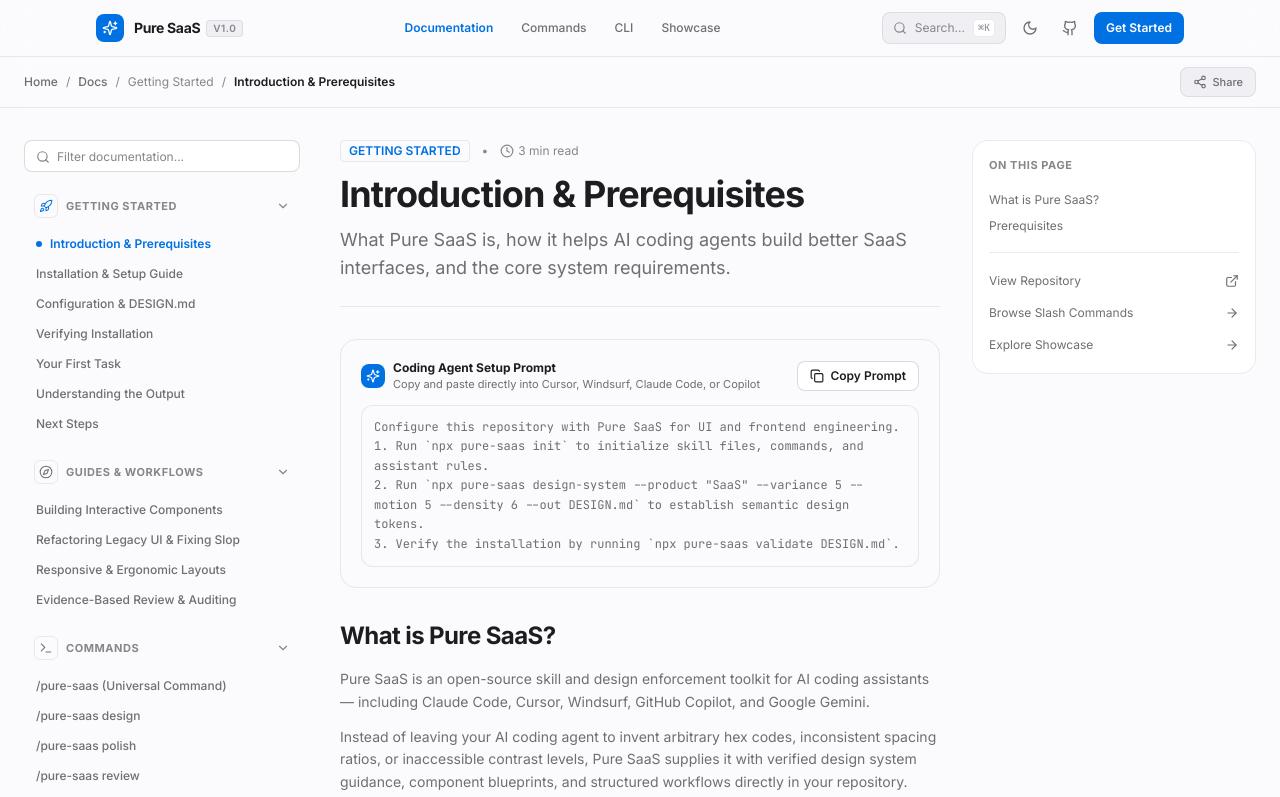
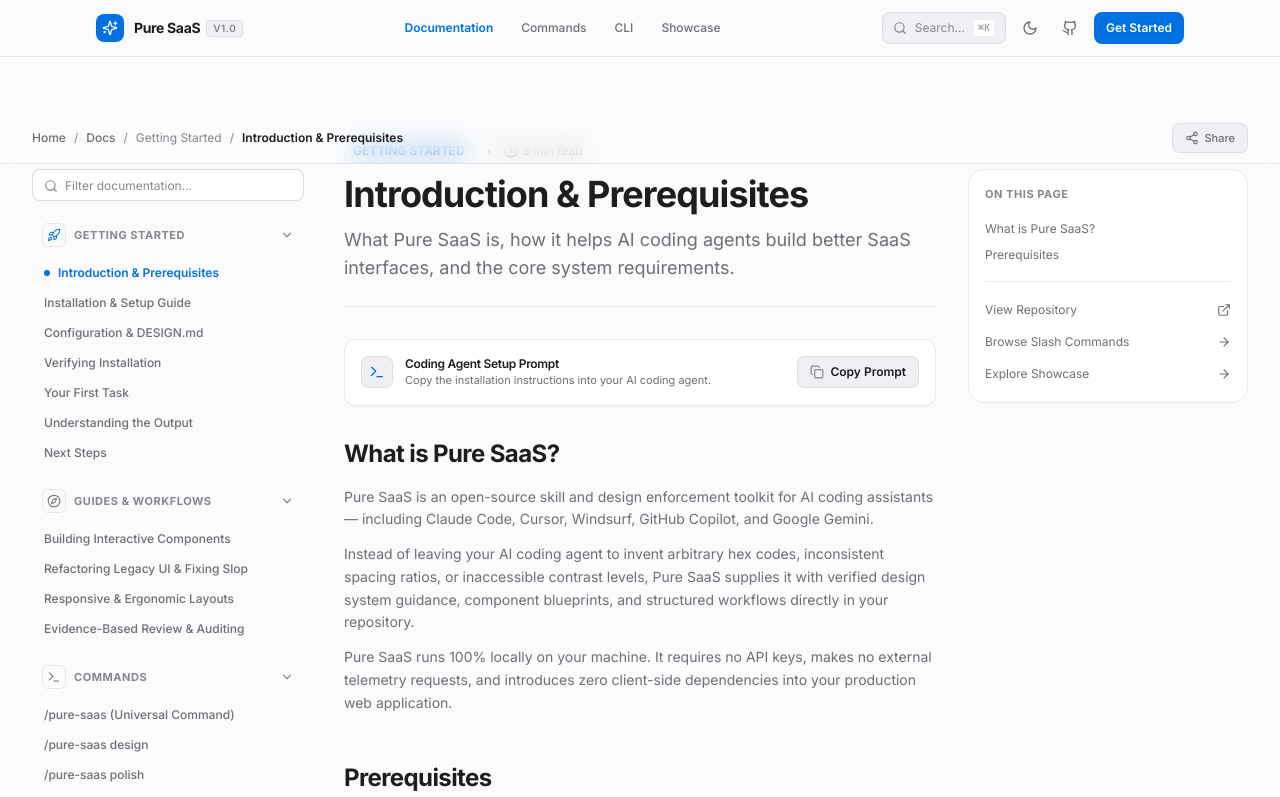
Before and after one commit to LMGXENON/pure-saas, a React (Vite) app in the folder pure-saas-website/: page /docs in a window 1280 px wide. Shown: the top 797 px of the page. Built offline with nearby package versions, Linux system fonts and the light colour scheme.

Commit message:
fix(docs): hide installation prompt text by default, remove white borders, and fix horizontal layout overflow

```diff
--- /dev/null
+++ b/pure-saas-website/src/components/AgentPromptBanner.tsx
@@ -0,0 +1,77 @@
+// pure-saas-website/src/components/AgentPromptBanner.tsx
+import React, { useState } from 'react';
+import { Terminal, Copy, Check } from 'lucide-react';
+
+interface AgentPromptBannerProps {
+  promptText: string;
+  className?: string;
+  description?: string;
+}
+
+export const AgentPromptBanner: React.FC<AgentPromptBannerProps> = ({
+  promptText,
+  className = '',
+  description = 'Copy the installation instructions into your AI coding agent.'
+}) => {
+  const [copied, setCopied] = useState(false);
+
+  const handleCopy = async () => {
+    try {
+      if (navigator.clipboard && navigator.clipboard.writeText) {
+        await navigator.clipboard.writeText(promptText);
+        setCopied(true);
+        setTimeout(() => setCopied(false), 2000);
+      } else {
+        const ta = document.createElement('textarea');
+        ta.value = promptText;
+        document.body.appendChild(ta);
+        ta.select();
+        document.execCommand('copy');
+        document.body.removeChild(ta);
+        setCopied(true);
+        setTimeout(() => setCopied(false), 2000);
+      }
+    } catch {
+      // Graceful fallback
+    }
+  };
+
+  return (
+    <div
+      className={`p-3.5 sm:p-4 rounded-xl bg-surface-base border border-border-subtle shadow-subtle flex flex-col sm:flex-row sm:items-center justify-between gap-3 text-left transition-colors ${className}`}
+    >
+      <div className="flex items-center gap-3 min-w-0">
+        <div className="w-8 h-8 rounded-lg bg-surface-muted border border-border-subtle flex items-center justify-center shrink-0 text-accent">
+          <Terminal className="w-4 h-4" />
+        </div>
+        <div className="min-w-0">
+          <div className="text-xs font-semibold text-text-primary tracking-tight">
+            Coding Agent Setup Prompt
+          </div>
+          <p className="text-[11px] text-text-secondary truncate">
+            {description}
+          </p>
+        </div>
+      </div>
+
+      <button
+        type="button"
+        onClick={handleCopy}
+        aria-label={copied ? 'Copied installation prompt' : 'Copy installation prompt'}
+        className="h-8 px-3 rounded-lg bg-surface-muted hover:bg-surface-hover border border-border-subtle text-text-primary text-xs font-semibold hover:border-border-default active:scale-98 transition-all inline-flex items-center justify-center gap-1.5 shrink-0"
+      >
+        {copied ? (
+          <>
+            <Check className="w-3.5 h-3.5 text-emerald-500" />
+            <span className="text-emerald-600 dark:text-emerald-400">Copied!</span>
+          </>
+        ) : (
+          <>
+            <Copy className="w-3.5 h-3.5 text-text-muted" />
+            <span>Copy Prompt</span>
+          </>
+        )}
+      </button>
+    </div>
+  );
+};
--- a/pure-saas-website/src/pages/DocsPage.tsx
+++ b/pure-saas-website/src/pages/DocsPage.tsx
@@ -2,6 +2,7 @@
 import { useSearchParams, Link } from 'react-router-dom';
 import { docsArticles, DocArticle, DocSection } from '../data/docsData';
 import { CodeBlock } from '../components/CodeBlock';
+import { AgentPromptBanner } from '../components/AgentPromptBanner';
 import {
   Search,
   Clock,
@@ -19,14 +20,12 @@
   Hash,
   Share2,
   Check,
-  Copy,
   Rocket,
   Compass,
   Terminal,
   Sliders,
   HelpCircle,
   BookOpen,
-  Sparkles,
   ExternalLink
 } from 'lucide-react';
 
@@ -38,7 +37,6 @@
   const [filterQuery, setFilterQuery] = useState<string>('');
   const [mobileDrawerOpen, setMobileDrawerOpen] = useState<boolean>(false);
   const [copiedLink, setCopiedLink] = useState<boolean>(false);
-  const [copiedPrompt, setCopiedPrompt] = useState<boolean>(false);
 
   // Sync state if URL search param changes
   useEffect(() => {
@@ -74,12 +72,6 @@
     setTimeout(() => setCopiedLink(false), 2000);
   };
 
-  const handleCopyPrompt = (promptText: string) => {
-    navigator.clipboard.writeText(promptText);
-    setCopiedPrompt(true);
-    setTimeout(() => setCopiedPrompt(false), 2000);
-  };
-
   const getCategoryIcon = (category: string) => {
     switch (category) {
       case 'Getting Started':
@@ -98,25 +90,25 @@
   };
 
   return (
-    <div className="min-h-screen bg-canvas text-text-primary">
+    <div className="min-h-screen bg-canvas text-text-primary overflow-x-hidden">
       {/* Sub-header / GitBook breadcrumb bar */}
-      <div className="border-b border-border-subtle bg-surface-base/80 backdrop-blur-md sticky top-14 z-30 px-4 sm:px-6 py-2.5">
-        <div className="max-w-7xl mx-auto flex items-center justify-between gap-4 text-xs">
+      <div className="border-b border-border-subtle bg-surface-base/80 backdrop-blur-md sticky top-14 z-30 px-4 sm:px-6 lg:px-8 py-2.5 w-full">
+        <div className="max-w-7xl mx-auto flex items-center justify-between gap-4 text-xs w-full">
           {/* Breadcrumbs & Mobile Drawer Trigger */}
-          <div className="flex items-center gap-2 text-text-secondary truncate">
+          <div className="flex items-center gap-2 text-text-secondary truncate min-w-0">
             <button
               onClick={() => setMobileDrawerOpen(true)}
-              className="lg:hidden p-1.5 -ml-1 rounded-lg text-text-primary hover:bg-surface-hover transition-colors"
+              className="lg:hidden p-1.5 -ml-1 rounded-lg text-text-primary hover:bg-surface-hover transition-colors shrink-0"
               aria-label="Open documentation navigation"
             >
               <Menu className="w-4 h-4" />
             </button>
-            <Link to="/" className="hover:text-text-primary font-medium transition-colors">Home</Link>
-            <span className="text-text-muted">/</span>
-            <Link to="/docs" className="hover:text-text-primary font-medium transition-colors">Docs</Link>
-            <span className="text-text-muted">/</span>
-            <span className="text-text-muted">{currentArticle.category}</span>
-            <span className="text-text-muted">/</span>
+            <Link to="/" className="hover:text-text-primary font-medium transition-colors shrink-0">Home</Link>
+            <span className="text-text-muted shrink-0">/</span>
+            <Link to="/docs" className="hover:text-text-primary font-medium transition-colors shrink-0">Docs</Link>
+            <span className="text-text-muted shrink-0">/</span>
+            <span className="text-text-muted truncate hidden sm:inline">{currentArticle.category}</span>
+            <span className="text-text-muted hidden sm:inline">/</span>
             <span className="text-text-primary font-semibold truncate">{currentArticle.title}</span>
           </div>
 
@@ -134,12 +126,12 @@
         </div>
       </div>
 
-      <div className="max-w-7xl mx-auto px-4 sm:px-6 py-8">
-        <div className="grid grid-cols-1 lg:grid-cols-12 gap-8 items-start">
+      <div className="w-full max-w-7xl mx-auto px-4 sm:px-6 lg:px-8 py-8">
+        <div className="grid grid-cols-1 lg:grid-cols-12 gap-6 lg:gap-8 items-start w-full">
           {/* ========================================================= */}
           {/* LEFT SIDEBAR: Persistent & Collapsible GitBook Navigation */}
           {/* ========================================================= */}
-          <aside className="hidden lg:block lg:col-span-3 sticky top-28 space-y-4 max-h-[calc(100vh-8rem)] overflow-y-auto pr-2 custom-scrollbar">
+          <aside className="hidden lg:block lg:col-span-3 min-w-0 sticky top-28 space-y-4 max-h-[calc(100vh-8rem)] overflow-y-auto pr-2 custom-scrollbar">
             {/* Filter Input */}
             <div className="relative">
               <Search className="w-3.5 h-3.5 text-text-muted absolute left-3 top-2.5" />
@@ -196,7 +188,7 @@
                                   : 'text-text-secondary hover:text-text-primary hover:bg-surface-hover/80 active:bg-surface-selected'
                               }`}
                             >
-                              <div className="flex items-center gap-2 truncate">
+                              <div className="flex items-center gap-2 truncate min-w-0">
                                 {isActive && (
                                   <span className="w-1.5 h-1.5 rounded-full bg-accent shrink-0" />
                                 )}
@@ -285,9 +277,9 @@
           )}
 
           {/* ========================================================= */}
-          {/* MAIN ARTICLE CONTENT                                      */}
+          {/* MAIN ARTICLE CONTENT (Responsive, shrinking properly)     */}
           {/* ========================================================= */}
-          <main className="lg:col-span-6 xl:col-span-6 space-y-8 max-w-3xl">
+          <main className="min-w-0 w-full lg:col-span-9 xl:col-span-6 space-y-8">
             {/* Header / Title block */}
             <header className="space-y-3 pb-6 border-b border-border-subtle">
               <div className="flex items-center gap-3 text-xs text-text-muted">
@@ -308,37 +300,19 @@
               </p>
             </header>
 
-            {/* Prominent Copyable AI Agent Setup Prompt (if configured) */}
+            {/* Compact Installation Prompt Banner (Prompt text completely hidden by default) */}
             {currentArticle.agentPrompt && (
-              <div className="p-4 sm:p-5 rounded-2xl bg-surface-muted/60 border border-accent/20 space-y-3 shadow-xs">
-                <div className="flex items-center justify-between gap-3">
-                  <div className="flex items-center gap-2">
-                    <div className="w-6 h-6 rounded-lg bg-accent text-white flex items-center justify-center shrink-0">
-                      <Sparkles className="w-3.5 h-3.5" />
-                    </div>
-                    <div>
-                      <h3 className="text-xs font-bold text-text-primary">Coding Agent Setup Prompt</h3>
-                      <p className="text-[11px] text-text-secondary">Copy and paste directly into Cursor, Windsurf, Claude Code, or Copilot</p>
-                    </div>
-                  </div>
-                  <button
-                    onClick={() => handleCopyPrompt(currentArticle.agentPrompt!)}
-                    className="inline-flex items-center gap-1.5 px-3 py-1.5 rounded-lg bg-surface-base border border-border-default text-text-primary hover:border-accent text-xs font-semibold transition-all shrink-0 shadow-2xs"
-                  >
-                    {copiedPrompt ? <Check className="w-3.5 h-3.5 text-emerald-500" /> : <Copy className="w-3.5 h-3.5" />}
-                    <span>{copiedPrompt ? 'Copied Prompt' : 'Copy Prompt'}</span>
-                  </button>
-                </div>
-                <div className="p-3 rounded-xl bg-canvas border border-border-subtle text-xs text-text-secondary font-mono leading-relaxed whitespace-pre-wrap select-all">
-                  {currentArticle.agentPrompt}
-                </div>
-              </div>
+              <AgentPromptBanner
+                promptText={currentArticle.agentPrompt}
+                className="w-full my-2"
+                description="Copy the installation instructions into your AI coding agent."
+              />
             )}
 
             {/* Sections Loop */}
-            <div className="space-y-12">
+            <div className="space-y-12 min-w-0 w-full">
               {currentArticle.sections.map((section: DocSection) => (
-                <section key={section.id} id={section.id} className="space-y-4 scroll-mt-32">
+                <section key={section.id} id={section.id} className="space-y-4 scroll-mt-32 min-w-0 w-full">
                   <div className="group flex items-center gap-2">
                     <h2 className="text-xl sm:text-2xl font-bold tracking-tight text-text-primary">
                       {section.title}
@@ -391,12 +365,12 @@
 
                   {/* Table */}
                   {section.table && (
-                    <div className="overflow-x-auto rounded-xl border border-border-subtle my-4">
-                      <table className="w-full text-left text-xs">
+                    <div className="overflow-x-auto w-full max-w-full rounded-xl border border-border-subtle my-4">
+                      <table className="w-full text-left text-xs min-w-full">
                         <thead className="bg-surface-muted/60 text-text-primary font-semibold border-b border-border-subtle">
                           <tr>
                             {section.table.headers.map((h, hIdx) => (
-                              <th key={hIdx} className="px-3.5 py-2.5">{h}</th>
+                              <th key={hIdx} className="px-3.5 py-2.5 whitespace-nowrap">{h}</th>
                             ))}
                           </tr>
                         </thead>
@@ -417,17 +391,17 @@
 
                   {/* Steps List */}
                   {section.steps && (
-                    <div className="space-y-4 my-4">
+                    <div className="space-y-4 my-4 min-w-0 w-full">
                       {section.steps.map((st) => (
-                        <div key={st.step} className="p-4 rounded-xl bg-surface-base border border-border-subtle flex gap-4">
+                        <div key={st.step} className="p-4 rounded-xl bg-surface-base border border-border-subtle flex gap-4 min-w-0">
                           <div className="w-6 h-6 rounded-full bg-accent text-white flex items-center justify-center font-bold text-xs shrink-0 mt-0.5">
                             {st.step}
                           </div>
-                          <div className="space-y-1.5 flex-1">
+                          <div className="space-y-1.5 flex-1 min-w-0">
                             <h4 className="text-sm font-semibold text-text-primary">{st.title}</h4>
                             <p className="text-xs text-text-secondary leading-relaxed">{st.description}</p>
                             {st.code && (
-                              <div className="mt-2">
+                              <div className="mt-2 min-w-0 w-full">
                                 <CodeBlock code={st.code} language={st.language || 'bash'} />
                               </div>
                             )}
@@ -448,7 +422,7 @@
 
                   {/* Code Sample */}
                   {section.codeSample && (
-                    <div className="my-4">
+                    <div className="my-4 min-w-0 w-full">
                       <CodeBlock
                         code={section.codeSample.code}
                         language={section.codeSample.language}
@@ -530,8 +504,8 @@
           {/* ========================================================= */}
           {/* RIGHT SIDEBAR: "ON THIS PAGE" Outline & Quick Meta        */}
           {/* ========================================================= */}
-          <aside className="hidden xl:block xl:col-span-3 sticky top-28 space-y-6">
-            <div className="p-4 rounded-2xl bg-surface-base border border-border-subtle shadow-xs space-y-4">
+          <aside className="hidden xl:block xl:col-span-3 min-w-0 sticky top-28 space-y-6">
+            <div className="p-4 rounded-2xl bg-surface-base border border-border-subtle shadow-xs space-y-4 w-full overflow-hidden">
               <h3 className="text-[11px] font-bold uppercase tracking-wider text-text-muted">
                 On This Page
               </h3>
--- a/pure-saas-website/src/pages/HomePage.tsx
+++ b/pure-saas-website/src/pages/HomePage.tsx
@@ -2,6 +2,7 @@
 import React, { useState } from 'react';
 import { Link } from 'react-router-dom';
 import { CodeBlock } from '../components/CodeBlock';
+import { AgentPromptBanner } from '../components/AgentPromptBanner';
 import {
   ArrowRight,
   Copy,
@@ -9,8 +10,7 @@
   ChevronDown,
   Sparkles,
   Code2,
-  Eye,
-  Terminal
+  Eye
 } from 'lucide-react';
 
 const VERIFIED_INSTALL_PROMPT = `Configure this repository with Pure SaaS.
@@ -202,9 +202,6 @@
 }`;
 
 export const HomePage: React.FC = () => {
-  // Hero Prompt Copy State (Prompt text remains hidden; only compact control visible)
-  const [copiedPrompt, setCopiedPrompt] = useState(false);
-
   // Comparison State
   const [selectedVersion, setSelectedVersion] = useState<'with' | 'without'>('with');
   const [viewMode, setViewMode] = useState<'preview' | 'code'>('preview');
@@ -212,24 +209,6 @@
 
   // FAQ Accordion State
   const [openFaq, setOpenFaq] = useState<Record<number, boolean>>({ 0: true });
-
-  const handleCopyInstallPrompt = async () => {
-    try {
-      await navigator.clipboard.writeText(VERIFIED_INSTALL_PROMPT);
-      setCopiedPrompt(true);
-      setTimeout(() => setCopiedPrompt(false), 2500);
-    } catch {
-      // Fallback
-      const ta = document.createElement('textarea');
-      ta.value = VERIFIED_INSTALL_PROMPT;
-      document.body.appendChild(ta);
-      ta.select();
-      document.execCommand('copy');
-      document.body.removeChild(ta);
-      setCopiedPrompt(true);
-      setTimeout(() => setCopiedPrompt(false), 2500);
-    }
-  };
 
   const handleCopyCode = async () => {
     const textToCopy = selectedVersion === 'with' ? CODE_WITH_PURE_SAAS : CODE_WITHOUT_PURE_SAAS;
@@ -293,39 +272,11 @@
 
           {/* Compact Installation-Prompt Control (Hidden Prompt Text by Default) */}
           <div className="pt-4 max-w-xl mx-auto w-full">
-            <div className="p-3 sm:p-3.5 rounded-xl bg-surface-base border border-border-subtle shadow-subtle flex flex-col sm:flex-row sm:items-center justify-between gap-3 text-left transition-colors">
-              <div className="flex items-center gap-3 min-w-0">
-                <div className="w-8 h-8 rounded-lg bg-surface-muted border border-border-subtle flex items-center justify-center shrink-0 text-accent">
-                  <Terminal className="w-4 h-4" />
-                </div>
-                <div className="min-w-0">
-                  <div className="text-xs font-semibold text-text-primary tracking-tight">
-                    Coding Agent Setup Prompt
-                  </div>
-                  <p className="text-[11px] text-text-secondary truncate">
-                    Copy the installation instructions into your AI coding agent.
-                  </p>
-                </div>
-              </div>
-
-              <button
-                type="button"
-                onClick={handleCopyInstallPrompt}
-                className="h-8 px-3 rounded-lg bg-surface-muted hover:bg-surface-hover border border-border-subtle text-text-primary text-xs font-semibold hover:border-border-default active:scale-98 transition-all inline-flex items-center justify-center gap-1.5 shrink-0"
-              >
-                {copiedPrompt ? (
-                  <>
-                    <Check className="w-3.5 h-3.5 text-emerald-500" />
-                    <span className="text-emerald-600 dark:text-emerald-400">Copied!</span>
-                  </>
-                ) : (
-                  <>
-                    <Copy className="w-3.5 h-3.5 text-text-muted" />
-                    <span>Copy Prompt</span>
-                  </>
-                )}
-              </button>
-            </div>
+            <AgentPromptBanner
+              promptText={VERIFIED_INSTALL_PROMPT}
+              className="w-full"
+              description="Copy the installation instructions into your AI coding agent."
+            />
           </div>
         </div>
       </section>
```
